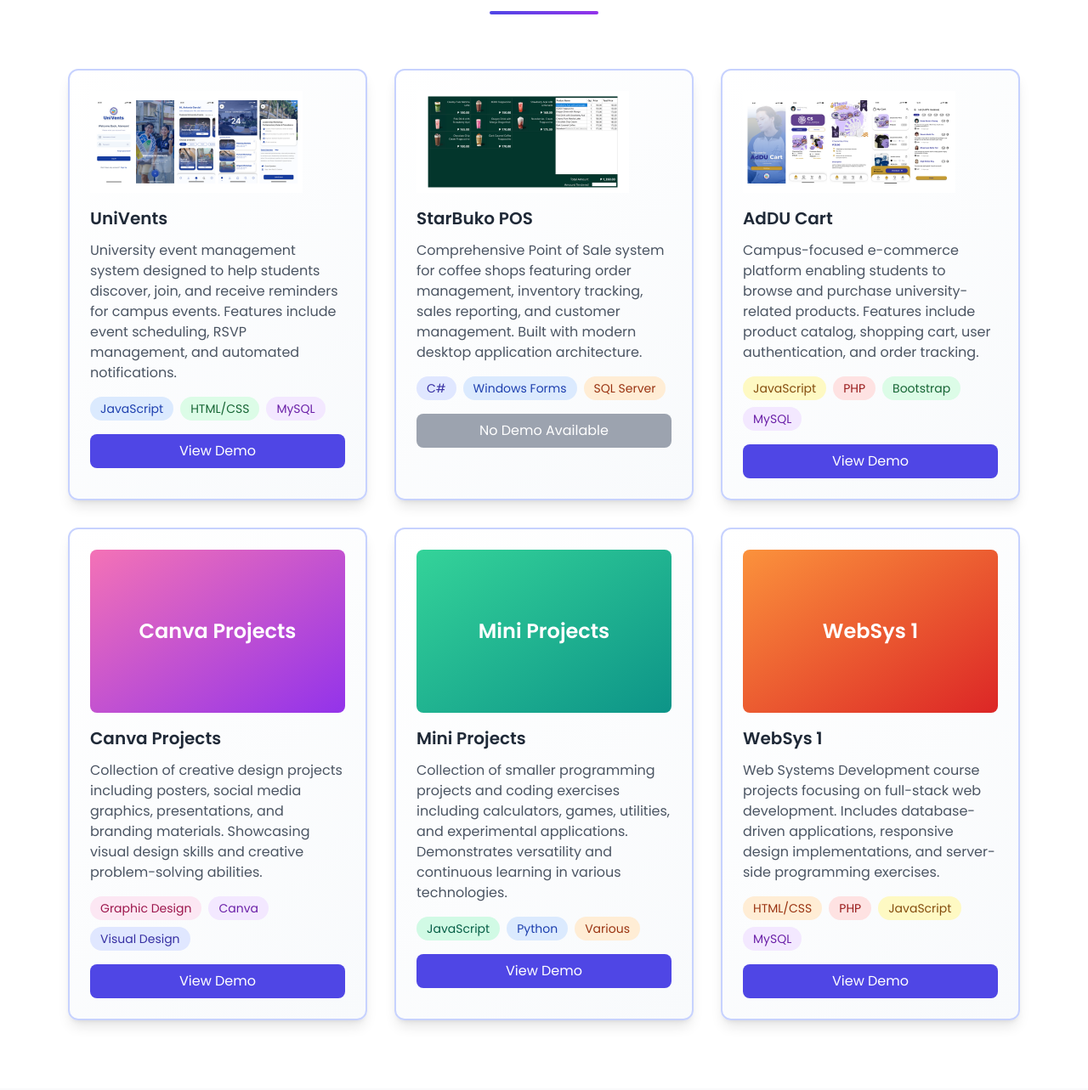
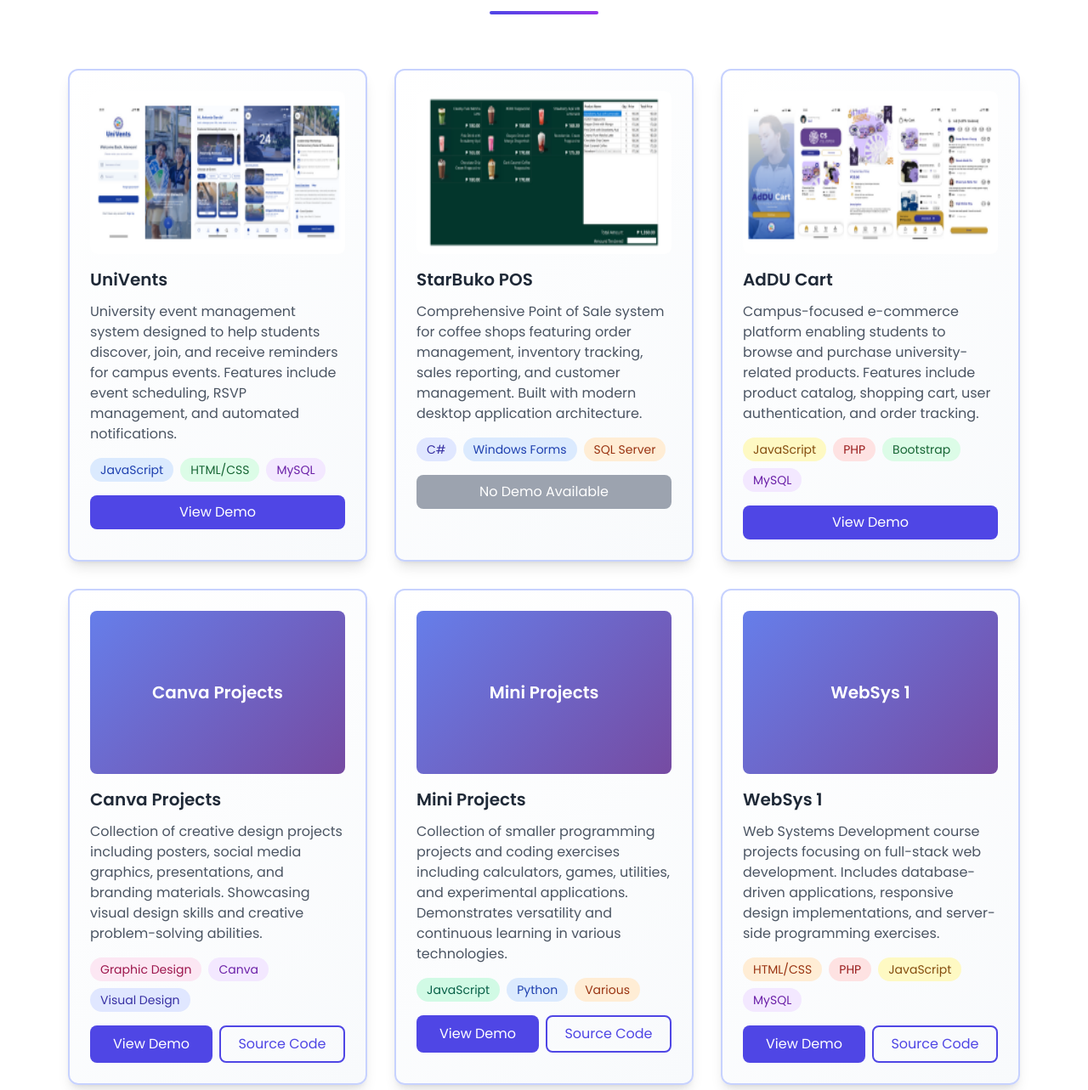
Before and after one commit to geahseptigtanloc/geahseptigtanloc.github.io, a plain HTML site: page index.html in a window 1280 px wide. Shown: the part 1897-3180 px from the top of the page at 85% size. Drawn offline with nearby package versions, Linux system fonts and the light colour scheme.

Commit message:
Update index.html

```diff
--- a/index.html
+++ b/index.html
@@ -203,9 +203,9 @@
             <div class="grid grid-cols-1 md:grid-cols-2 lg:grid-cols-3 gap-8">
                 <div class="project-card border-2 border-indigo-200 rounded-xl p-6 shadow-lg">
                     <div class="image-container mb-4">
-                        <img src="UniVents.png" alt="UniVents" onerror="this.style.display='none'; this.nextElementSibling.style.display='flex';">
-                        <div class="w-full h-48 bg-gradient-to-br from-blue-400 to-indigo-600 flex items-center justify-center rounded-lg" style="display: none;">
-                            <span class="text-white text-2xl font-bold">UniVents</span>
+                        <img src="UniVents.png" alt="UniVents" class="w-full h-48 rounded-lg" onerror="this.style.display='none'; this.nextElementSibling.style.display='flex';">
+                        <div class="placeholder-image w-full h-48 rounded-lg" style="display: none;">
+                            UniVents
                         </div>
                     </div>
                     <h2 class="text-xl font-bold mb-3 text-gray-800">UniVents</h2>
@@ -224,9 +224,9 @@
 
                 <div class="project-card border-2 border-indigo-200 rounded-xl p-6 shadow-lg">
                     <div class="image-container mb-4">
-                        <img src="StarBuko.png" alt="StarBuko POS" onerror="this.style.display='none'; this.nextElementSibling.style.display='flex';">
-                        <div class="w-full h-48 bg-gradient-to-br from-amber-400 to-orange-600 flex items-center justify-center rounded-lg" style="display: none;">
-                            <span class="text-white text-2xl font-bold">StarBuko POS</span>
+                        <img src="StarBuko.png" alt="StarBuko POS" class="w-full h-48 rounded-lg" onerror="this.style.display='none'; this.nextElementSibling.style.display='flex';">
+                        <div class="placeholder-image w-full h-48 rounded-lg" style="display: none;">
+                            StarBuko POS
                         </div>
                     </div>
                     <h2 class="text-xl font-bold mb-3 text-gray-800">StarBuko POS</h2>
@@ -245,9 +245,9 @@
 
                 <div class="project-card border-2 border-indigo-200 rounded-xl p-6 shadow-lg">
                     <div class="image-container mb-4">
-                        <img src="AdDUcart.png" alt="AdDU Cart" onerror="this.style.display='none'; this.nextElementSibling.style.display='flex';">
-                        <div class="w-full h-48 bg-gradient-to-br from-green-400 to-teal-600 flex items-center justify-center rounded-lg" style="display: none;">
-                            <span class="text-white text-2xl font-bold">AdDU Cart</span>
+                        <img src="AdDUcart.png" alt="AdDU Cart" class="w-full h-48 rounded-lg" onerror="this.style.display='none'; this.nextElementSibling.style.display='flex';">
+                        <div class="placeholder-image w-full h-48 rounded-lg" style="display: none;">
+                            AdDU Cart
                         </div>
                     </div>
                     <h2 class="text-xl font-bold mb-3 text-gray-800">AdDU Cart</h2>
@@ -267,8 +267,8 @@
 
                 <div class="project-card border-2 border-indigo-200 rounded-xl p-6 shadow-lg">
                     <div class="image-container mb-4">
-                        <div class="w-full h-48 bg-gradient-to-br from-pink-400 to-purple-600 flex items-center justify-center rounded-lg">
-                            <span class="text-white text-2xl font-bold">Canva Projects</span>
+                        <div class="placeholder-image w-full h-48 rounded-lg">
+                            Canva Projects
                         </div>
                     </div>
                     <h2 class="text-xl font-bold mb-3 text-gray-800">Canva Projects</h2>
@@ -279,16 +279,17 @@
                         <span class="px-3 py-1 bg-indigo-100 text-indigo-800 rounded-full text-sm font-medium">Visual Design</span>
                     </div>
                     <div class="flex gap-2">
-                        <button class="w-full bg-indigo-600 text-white py-2 px-4 rounded-lg hover:bg-indigo-700 transition">
+                        <button class="flex-1 bg-indigo-600 text-white py-2 px-4 rounded-lg hover:bg-indigo-700 transition">
                             <a href="https://demo-link-canva.com" class="text-white no-underline">View Demo</a>
                         </button>
+                        <button class="flex-1 border-2 border-indigo-600 text-indigo-600 py-2 px-4 rounded-lg hover:bg-indigo-50 transition">Source Code</button>
                     </div>
                 </div>
 
                 <div class="project-card border-2 border-indigo-200 rounded-xl p-6 shadow-lg">
                     <div class="image-container mb-4">
-                        <div class="w-full h-48 bg-gradient-to-br from-emerald-400 to-teal-600 flex items-center justify-center rounded-lg">
-                            <span class="text-white text-2xl font-bold">Mini Projects</span>
+                        <div class="placeholder-image w-full h-48 rounded-lg">
+                            Mini Projects
                         </div>
                     </div>
                     <h2 class="text-xl font-bold mb-3 text-gray-800">Mini Projects</h2>
@@ -299,16 +300,17 @@
                         <span class="px-3 py-1 bg-orange-100 text-orange-800 rounded-full text-sm font-medium">Various</span>
                     </div>
                     <div class="flex gap-2">
-                        <button class="w-full bg-indigo-600 text-white py-2 px-4 rounded-lg hover:bg-indigo-700 transition">
+                        <button class="flex-1 bg-indigo-600 text-white py-2 px-4 rounded-lg hover:bg-indigo-700 transition">
                             <a href="https://demo-link-miniprojects.com" class="text-white no-underline">View Demo</a>
                         </button>
+                        <button class="flex-1 border-2 border-indigo-600 text-indigo-600 py-2 px-4 rounded-lg hover:bg-indigo-50 transition">Source Code</button>
                     </div>
                 </div>
 
                 <div class="project-card border-2 border-indigo-200 rounded-xl p-6 shadow-lg">
                     <div class="image-container mb-4">
-                        <div class="w-full h-48 bg-gradient-to-br from-orange-400 to-red-600 flex items-center justify-center rounded-lg">
-                            <span class="text-white text-2xl font-bold">WebSys 1</span>
+                        <div class="placeholder-image w-full h-48 rounded-lg">
+                            WebSys 1
                         </div>
                     </div>
                     <h2 class="text-xl font-bold mb-3 text-gray-800">WebSys 1</h2>
@@ -320,9 +322,10 @@
                         <span class="px-3 py-1 bg-purple-100 text-purple-800 rounded-full text-sm font-medium">MySQL</span>
                     </div>
                     <div class="flex gap-2">
-                        <button class="w-full bg-indigo-600 text-white py-2 px-4 rounded-lg hover:bg-indigo-700 transition">
+                        <button class="flex-1 bg-indigo-600 text-white py-2 px-4 rounded-lg hover:bg-indigo-700 transition">
                             <a href="https://demo-link-websys1.com" class="text-white no-underline">View Demo</a>
                         </button>
+                        <button class="flex-1 border-2 border-indigo-600 text-indigo-600 py-2 px-4 rounded-lg hover:bg-indigo-50 transition">Source Code</button>
                     </div>
                 </div>
             </div>
```
